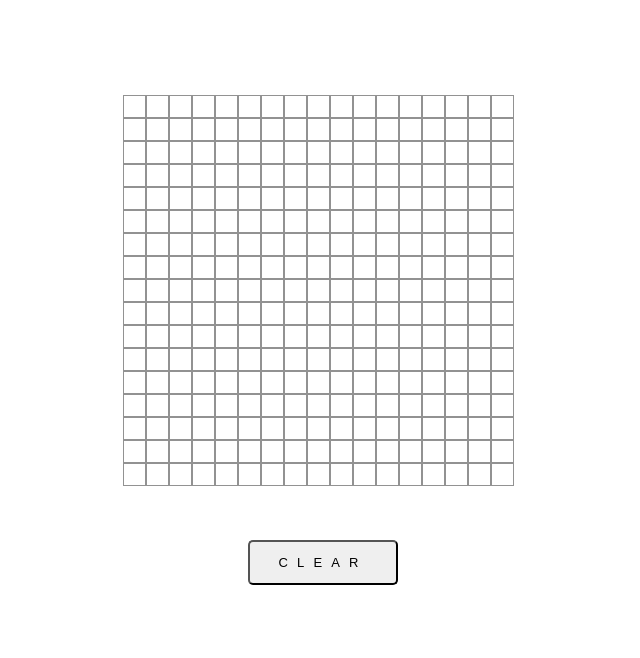
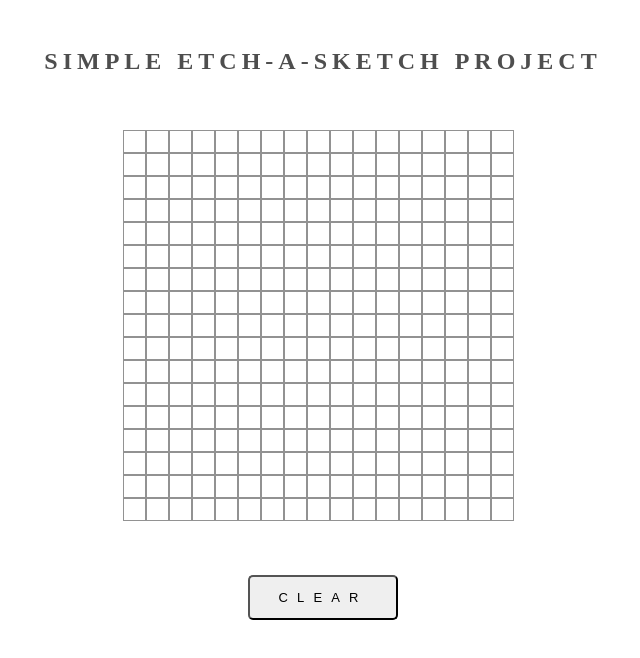
Before and after one commit to msmfa/etch-a-sketch, a plain HTML site: page index.html in a window 1280 px wide. Shown: the whole page, without its empty margins (317-957 px from the left). Drawn offline with Linux system fonts and the light colour scheme.

Commit message:
added title & css

```diff
--- a/index.html
+++ b/index.html
@@ -5,9 +5,10 @@
     <meta name="viewport" content="width=device-width, initial-scale=1.0" />
     <meta http-equiv="X-UA-Compatible" content="ie=edge" />
     <link rel="stylesheet" href="/style.css" />
-    <title>Document</title>
+    <title>Etch a Sketch</title>
   </head>
   <body>
+    <h1 id="title">Simple Etch-A-Sketch Project</h1>
     <div id="container"></div>
     <button id="new" type="button">CLEAR</button>
     <script src="main.js"></script>
--- a/style.css
+++ b/style.css
@@ -5,8 +5,16 @@
   text-align: center;
 }
 
+#title {
+  padding-top: 2em;
+  color: rgb(78, 78, 78);
+  text-transform: uppercase;
+  font-size: 1.5em;
+  letter-spacing: 5px;
+}
+
 #container {
-  margin: 40px auto 0;
+  margin: 0 auto 0;
   width: 400px;
   height: 500px;
   border: none;
```
Also changed, not shown: 1 other file.
